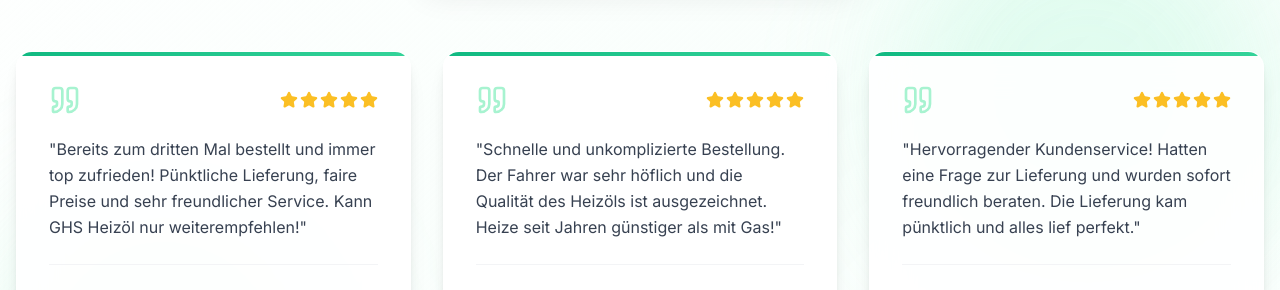
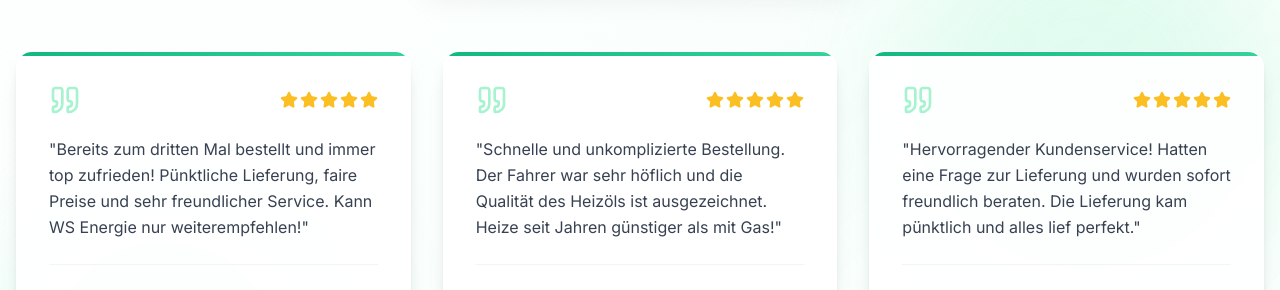
Before and after one commit to dvvvvv411/ws-energie, a React (Vite) app: page / in a window 1280 px wide. Shown: the part 1440-1730 px from the top of the page. Built offline with nearby package versions, Linux system fonts and the light colour scheme.

Commit message:
Preceding changes

```diff
--- a/src/components/ReviewsSection.tsx
+++ b/src/components/ReviewsSection.tsx
@@ -7,7 +7,7 @@ const ReviewsSection = () => {
       name: 'Maria H.',
       location: 'Berlin',
       rating: 5,
-      text: 'Bereits zum dritten Mal bestellt und immer top zufrieden! Pünktliche Lieferung, faire Preise und sehr freundlicher Service. Kann GHS Heizöl nur weiterempfehlen!',
+      text: 'Bereits zum dritten Mal bestellt und immer top zufrieden! Pünktliche Lieferung, faire Preise und sehr freundlicher Service. Kann WS Energie nur weiterempfehlen!',
       date: '2026-01-15'
     },
     {
```
